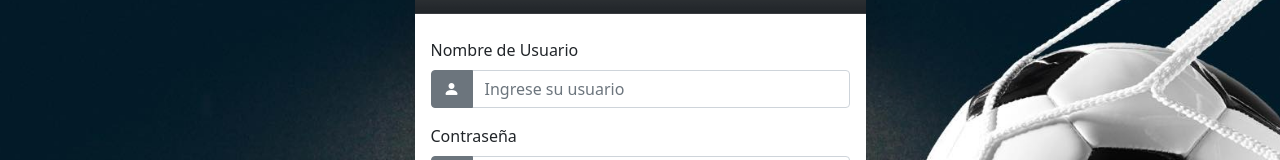
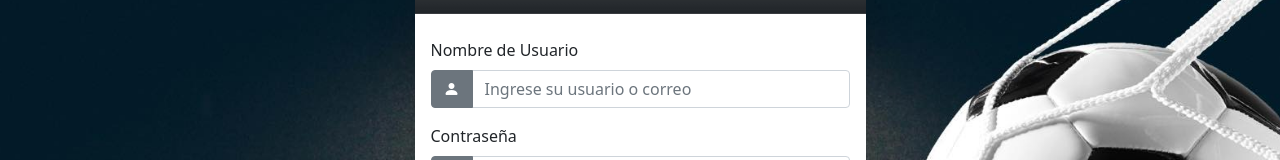
Before and after one commit to CarlosQuinteros/Desarrollo-de-Tesis-Front, an Angular app in the folder tesis-front/: page /login in a window 1280 px wide. Shown: the part 140-300 px from the top of the page. Built offline with nearby package versions, Linux system fonts and the light colour scheme; a web font is replaced by a local one.

Commit message:
Login con username o email

```diff
--- a/tesis-front/src/app/auth/login.component.html
+++ b/tesis-front/src/app/auth/login.component.html
@@ -18,7 +18,7 @@
                     <div class="input-group mt-2">
                         <i class="bi-person-fill btn btn-secondary"></i>
                         <input type="text" class="form-control" name="nombreUsuario" id="nombreUsuario"
-                        placeholder="Ingrese su usuario" [(ngModel)]="nombreUsuario" required #nombre="ngModel" />
+                        placeholder="Ingrese su usuario o correo" [(ngModel)]="nombreUsuario" required #nombre="ngModel" />
 
                     </div>
                     <div class="alert-danger rounded mt-2" *ngIf="nombre.invalid && (nombre.dirty || nombre.touched)">
```
